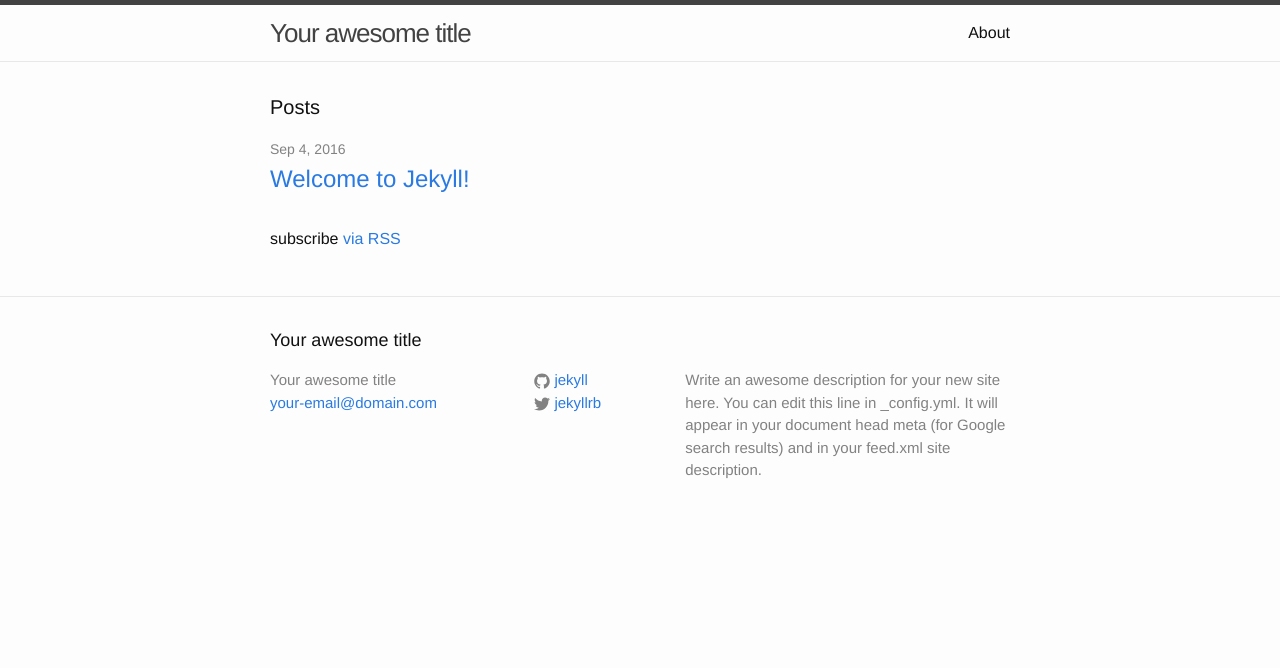
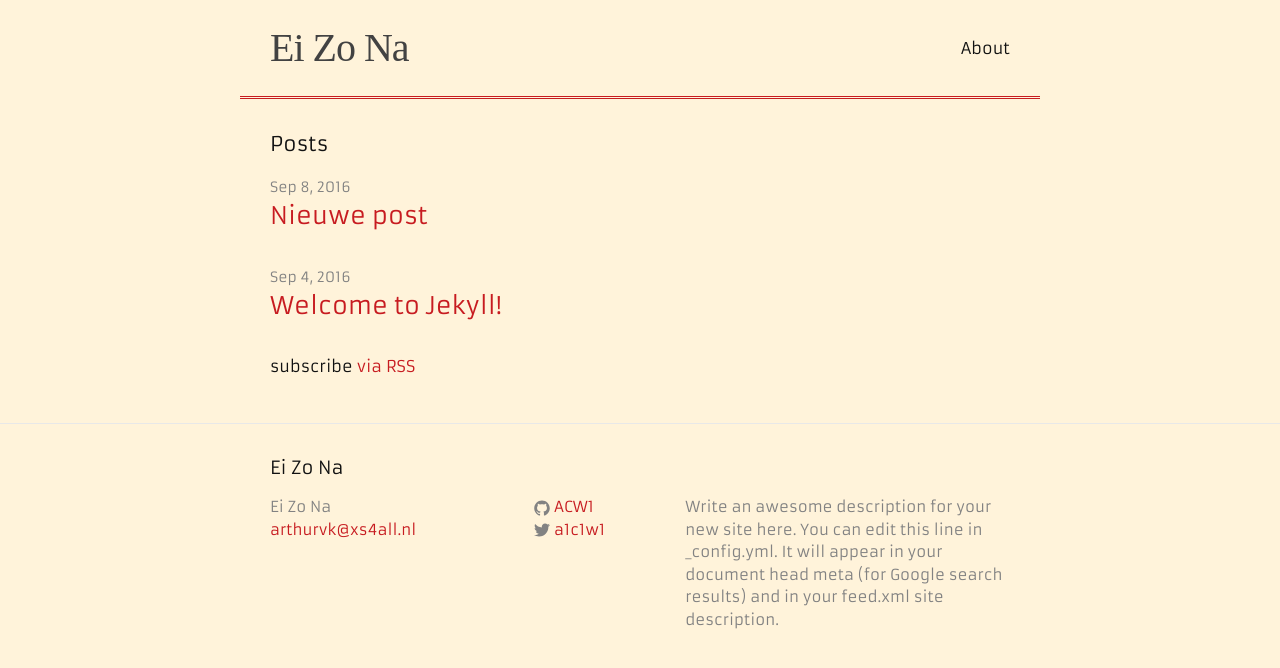
Before and after one commit to ACW1/ACW1.github.ios, a Jekyll site: the page built from index.html, in a window 1280 px wide. Shown: the top 668 px of the page. Built offline with Jekyll 4.4.1, drawn with Linux system fonts in a browser that asks for light colours; some web fonts are replaced.

Commit message:
Add NRF-like style

```diff
--- a/_config.yml
+++ b/_config.yml
@@ -6,16 +6,16 @@
 # 'jekyll serve'. If you change this file, please restart the server process.
 
 # Site settings
-title: Your awesome title
-email: your-email@domain.com
+title: Ei Zo Na
+email: arthurvk@xs4all.nl
 description: > # this means to ignore newlines until "baseurl:"
   Write an awesome description for your new site here. You can edit this
   line in _config.yml. It will appear in your document head meta (for
   Google search results) and in your feed.xml site description.
 baseurl: "" # the subpath of your site, e.g. /blog
-url: "http://yourdomain.com" # the base hostname & protocol for your site
-twitter_username: jekyllrb
-github_username:  jekyll
+url: "http://arthurvankruining.nl" # the base hostname & protocol for your site
+twitter_username: a1c1w1
+github_username:  ACW1
 
 # Build settings
 markdown: kramdown
--- a/_includes/head.html
+++ b/_includes/head.html
@@ -9,4 +9,6 @@
   <link rel="stylesheet" href="{{ "/css/main.css" | prepend: site.baseurl }}">
   <link rel="canonical" href="{{ page.url | replace:'index.html','' | prepend: site.baseurl | prepend: site.url }}">
   <link rel="alternate" type="application/rss+xml" title="{{ site.title }}" href="{{ "/feed.xml" | prepend: site.baseurl | prepend: site.url }}">
+  <!-- zelf toegevoegd -->
+  <link href="https://fonts.googleapis.com/css?family=Armata|Emblema+One|Leckerli+One|Pacifico|Ubuntu" rel="stylesheet">
 </head>
--- a/_sass/_base.scss
+++ b/_sass/_base.scss
@@ -7,7 +7,6 @@ dl, dd, ol, ul, figure {
     margin: 0;
     padding: 0;
 }
-
 
 
 /**
@@ -47,7 +46,12 @@ img {
     vertical-align: middle;
 }
 
-
+// styling voor onderschrift afbeeldingen -- zelf toegevoegd
+img + em {
+    color: darkgrey;
+    font-size: 14px;
+    font-style: normal;
+}
 
 /**
  * Figures
@@ -91,11 +95,13 @@ h1, h2, h3, h4, h5, h6 {
  * Links
  */
 a {
-    color: $brand-color;
+    // color: $brand-color;
+    color: #C71B20;
     text-decoration: none;
 
     &:visited {
-        color: darken($brand-color, 15%);
+        // color: darken($brand-color, 15%);
+        color: darken(#C71B20, 15%);
     }
 
     &:hover {
--- a/_sass/_layout.scss
+++ b/_sass/_layout.scss
@@ -2,21 +2,36 @@
  * Site header
  */
 .site-header {
-    border-top: 5px solid $grey-color-dark;
-    border-bottom: 1px solid $grey-color-light;
+    // border-top: 5px solid $grey-color-dark;
+    // border-bottom: 1px solid $grey-color-light;
     min-height: 56px;
+
+    // zelf toegevoegd
+    // background-color: #C71B20;
+    color: #C71B20;
 
     // Positioning context for the mobile navigation icon
     position: relative;
+
+    // zelf toegevoegd
+    .wrapper {
+        margin-top: 20px;
+        padding-bottom: 20px;
+        border-bottom: 3px double #C71B20;
+    }
 }
 
 .site-title {
-    font-size: 26px;
+    // font-size was oorspronkelijk 26px
+    font-size: 40px;
     font-weight: 300;
     line-height: 56px;
     letter-spacing: -1px;
     margin-bottom: 0;
     float: left;
+    // zelf toegevoegd
+    font-family: 'Emblema One', cursive;
+    // text-shadow: 4px 4px 4px #aaa;
 
     &,
     &:visited {
@@ -207,6 +222,10 @@
     font-size: 42px;
     letter-spacing: -1px;
     line-height: 1;
+    // zelf toegevoegd
+    // color: #C71B20;
+    color: #010A0E;
+    // font-family: 'Pacifico', cursive;
 
     @include media-query($on-laptop) {
         font-size: 36px;
--- a/css/main.scss
+++ b/css/main.scss
@@ -6,7 +6,9 @@
 
 
 // Our variables
-$base-font-family: "Helvetica Neue", Helvetica, Arial, sans-serif;
+// $base-font-family: "Helvetica Neue", Helvetica, Arial, sans-serif;
+// zelf toegevoegd
+$base-font-family: "Armata", Helvetica, Arial, sans-serif;
 $base-font-size:   16px;
 $base-font-weight: 400;
 $small-font-size:  $base-font-size * 0.875;
@@ -15,7 +17,9 @@ $base-line-height: 1.5;
 $spacing-unit:     30px;
 
 $text-color:       #111;
-$background-color: #fdfdfd;
+// $background-color: #fdfdfd;
+// $background-color: #FEEDC7;
+$background-color: #FFF3DA;
 $brand-color:      #2a7ae2;
 
 $grey-color:       #828282;
```
Also changed, not shown: _posts/2016-09-08-nieuwpost.markdown (added, +88 -0 lines), assets/banner-guignard.jpg (added), 2 other files.
